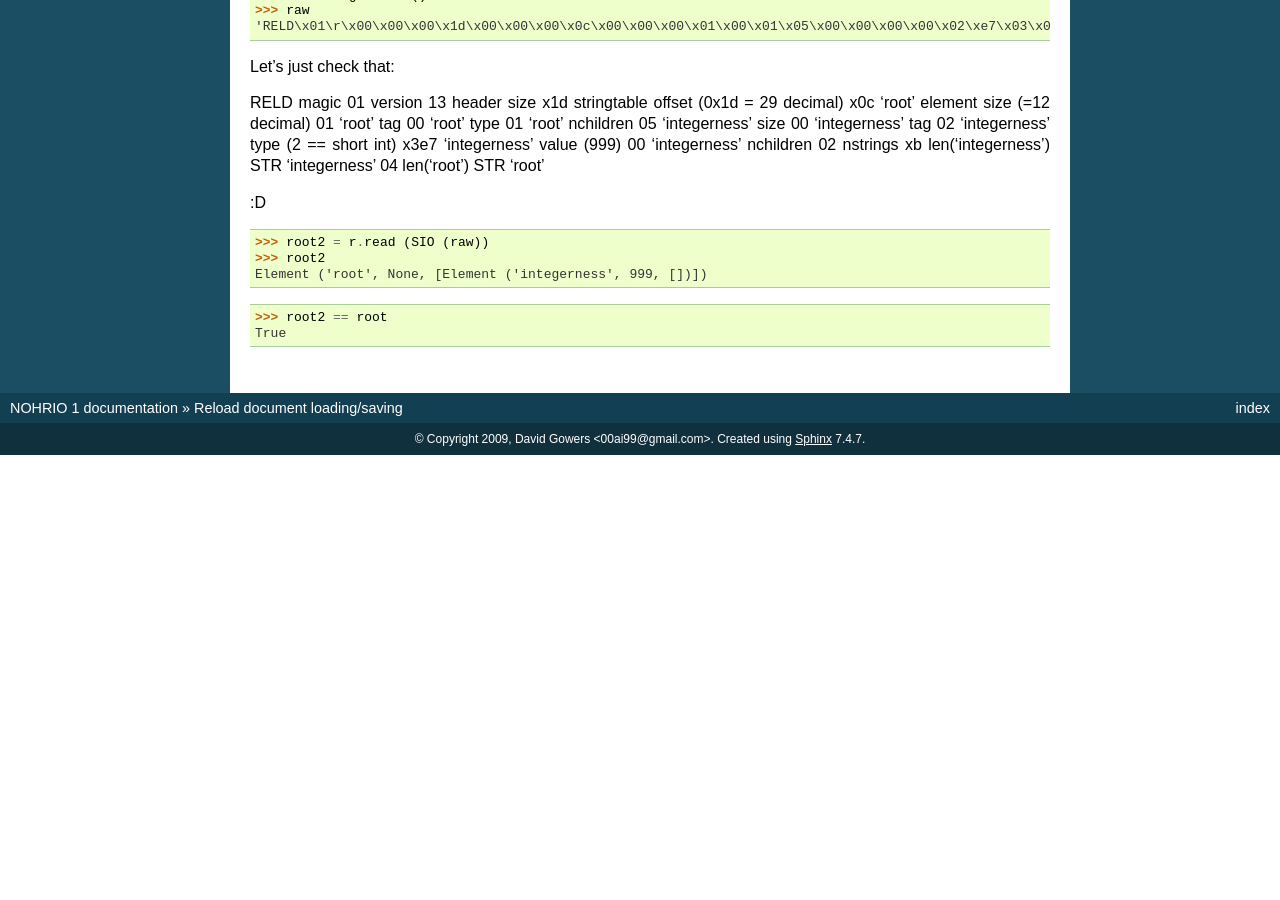
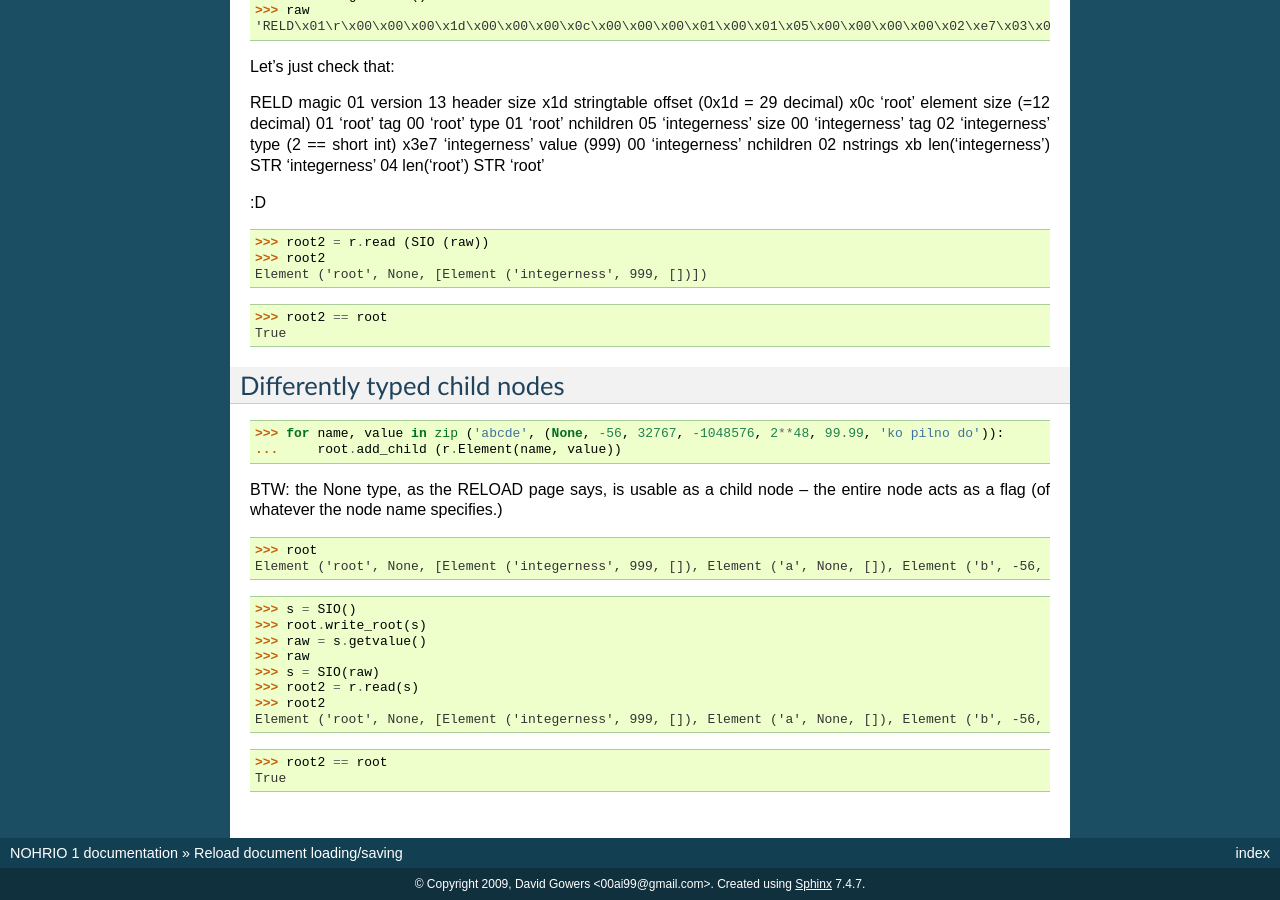
Before and after one commit to ohrrpgce/nohrio, a Sphinx documentation site: the page built from doc/reload.rst, in a window 1280 px wide and 900 px high, scrolled down 950 px. Built offline with Sphinx 7.4.7, drawn with Linux system fonts in a browser that asks for light colours; formulas are drawn with MathJax 3; pages that are not in the unit, such as notebooks, are missing from menus; before the commit the page ends 1405 px from its top, so only the background shows below that; some of the changed text lies outside the part shown.

Commit message:
reload: test all node types, not only None and SHORT

```diff
--- a/doc/reload.rst
+++ b/doc/reload.rst
@@ -84,3 +84,27 @@ Element ('root', None, [Element ('integerness', 999, [])])
 
 >>> root2 == root
 True
+
+Differently typed child nodes
+------------------------------
+
+>>> for name, value in zip ('abcde', (None, -56, 32767, -1048576, 2**48, 99.99, 'ko pilno do')):
+...     root.add_child (r.Element(name, value))
+
+BTW: the None type, as the RELOAD page says, is usable as a child node -- the entire
+node acts as a flag (of whatever the node name specifies.)
+
+>>> root
+Element ('root', None, [Element ('integerness', 999, []), Element ('a', None, []), Element ('b', -56, []), Element ('c', 32767, []), Element ('d', -1048576, []), Element ('e', 281474976710656L, [])])
+
+>>> s = SIO()
+>>> root.write_root(s)
+>>> raw = s.getvalue()
+>>> raw
+>>> s = SIO(raw)
+>>> root2 = r.read(s)
+>>> root2
+Element ('root', None, [Element ('integerness', 999, []), Element ('a', None, []), Element ('b', -56, []), Element ('c', 32767, []), Element ('d', -1048576, []), Element ('e', 281474976710656L, [])])
+
+>>> root2 == root
+True
```
